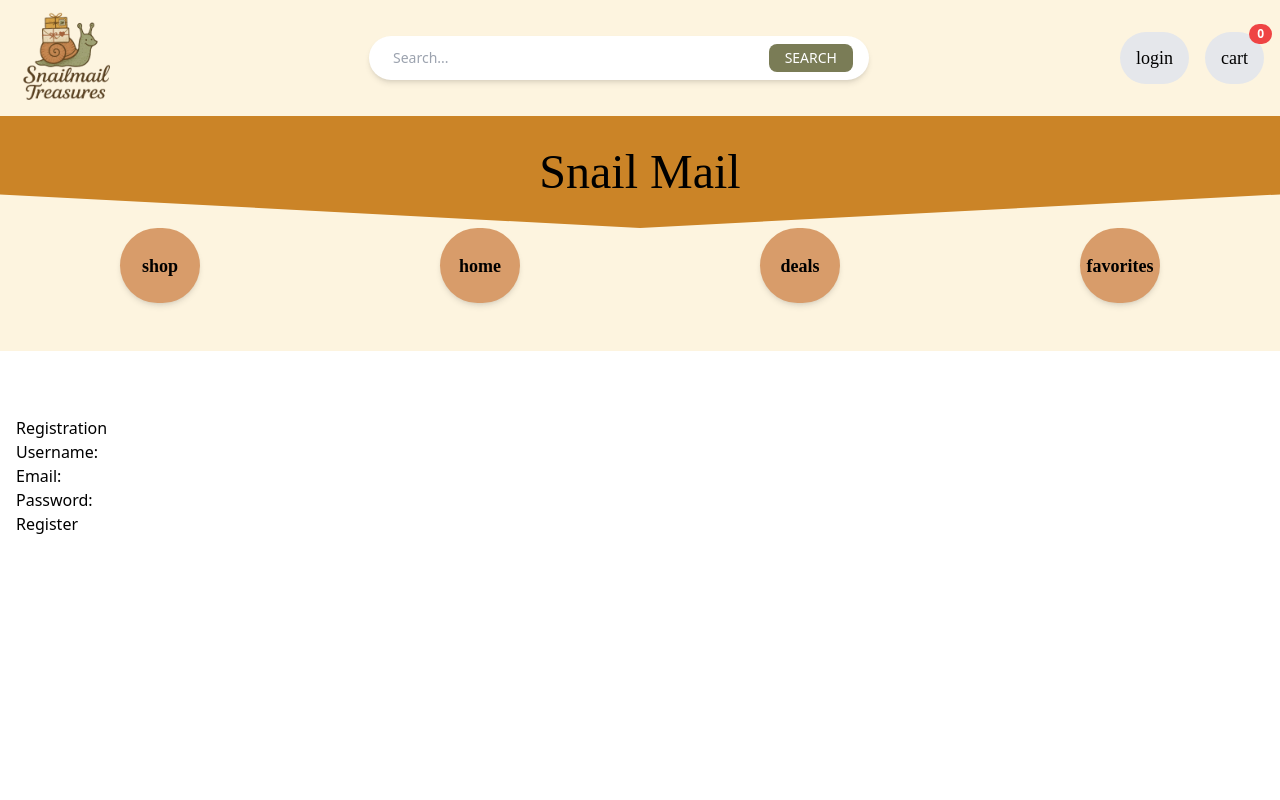
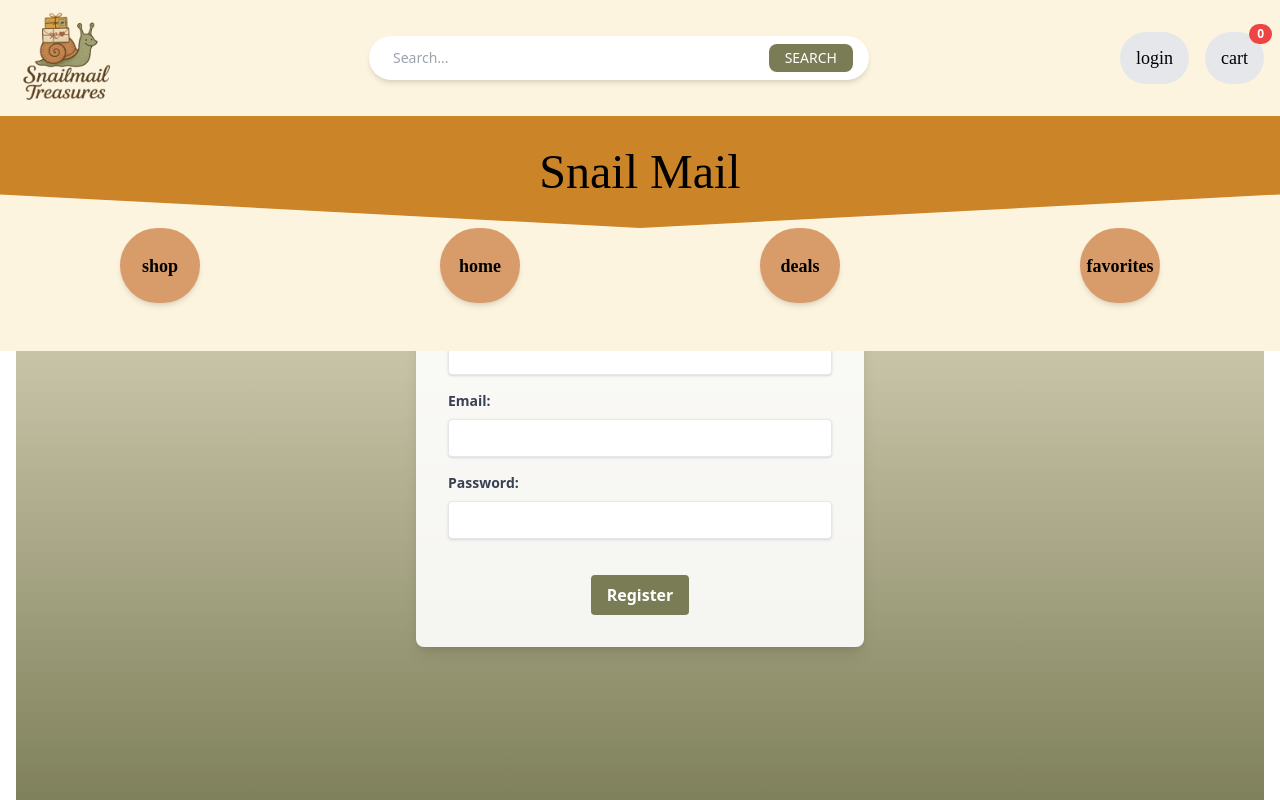
Before and after one commit to Tunje/SnailMailTreasures, a React (Vite) app in the folder frontend/: page /register in a window 1280 px wide. Shown: the top 800 px of the page. Built offline with nearby package versions, Linux system fonts and the light colour scheme; no server answers; a web font is replaced by a local one.

Commit message:
netlify uppdate

```diff
--- a/frontend/src/components/Login.tsx
+++ b/frontend/src/components/Login.tsx
@@ -36,7 +36,7 @@ const Login = () => {
   };
 
   return (
-    <div className="min-h-screen bg-gradient-to-b from-blue-100 to-blue-300 flex flex-col mt-96">
+    <div className="min-h-screen bg-gradient-to-b from-[#FDF4DF] to-[#7A7C56] flex flex-col">
       <div className="flex flex-1 items-center justify-center">
         <div className="bg-white bg-opacity-90 p-8 rounded-lg shadow-lg w-full max-w-md">
           <h1 className="text-3xl font-bold mb-6 text-center text-[#cd8e2e]">
--- a/frontend/src/components/Registration.tsx
+++ b/frontend/src/components/Registration.tsx
@@ -32,41 +32,58 @@ const Registration = () => {
   };
 
   return (
-    <div className="mt-96">
-      <h1>Registration</h1>
+    <div className="min-h-screen bg-gradient-to-b from-[#FDF4DF] to-[#7A7C56] flex flex-col">
+      <div className="flex flex-1 items-center justify-center">
+        <div className="bg-white bg-opacity-90 p-8 rounded-lg shadow-lg w-full max-w-md">
+          <h1 className="text-3xl font-bold mb-6 text-center text-[#cd8e2e]">Registration</h1>
           <form onSubmit={(e) => storeUser(e)}>
-        <div>
-          <label>Username:</label>
+            <div className="mb-4">
+              <label className="block text-gray-700 text-sm font-bold mb-2" htmlFor="username">Username:</label>
               <input
+                className="shadow appearance-none border rounded w-full py-2 px-3 text-gray-700 leading-tight focus:outline-none focus:shadow-outline"
                 type="text"
+                id="username"
                 name="username"
                 required
                 value={username}
                 onChange={(e) => setUsername(e.target.value)}
               />
             </div>
-        <div>
-          <label>Email:</label>
+            <div className="mb-4">
+              <label className="block text-gray-700 text-sm font-bold mb-2" htmlFor="email">Email:</label>
               <input
+                className="shadow appearance-none border rounded w-full py-2 px-3 text-gray-700 leading-tight focus:outline-none focus:shadow-outline"
                 type="email"
+                id="email"
                 name="email"
                 required
                 value={email}
                 onChange={(e) => setEmail(e.target.value)}
               />
             </div>
-        <div>
-          <label>Password:</label>
+            <div className="mb-6">
+              <label className="block text-gray-700 text-sm font-bold mb-2" htmlFor="password">Password:</label>
               <input
+                className="shadow appearance-none border rounded w-full py-2 px-3 text-gray-700 mb-3 leading-tight focus:outline-none focus:shadow-outline"
                 type="password"
+                id="password"
                 name="password"
                 required
                 value={password}
                 onChange={(e) => setPassword(e.target.value)}
               />
             </div>
-        <button type="submit">Register</button>
+            <div className="flex items-center justify-center">
+              <button
+                className="bg-[#7A7C56] hover:bg-[#5A5C36] text-white font-bold py-2 px-4 rounded focus:outline-none focus:shadow-outline transition-colors duration-200"
+                type="submit"
+              >
+                Register
+              </button>
+            </div>
           </form>
+        </div>
+      </div>
     </div>
   );
 };
```
Lines whose indentation alone changed are shown as unchanged.
